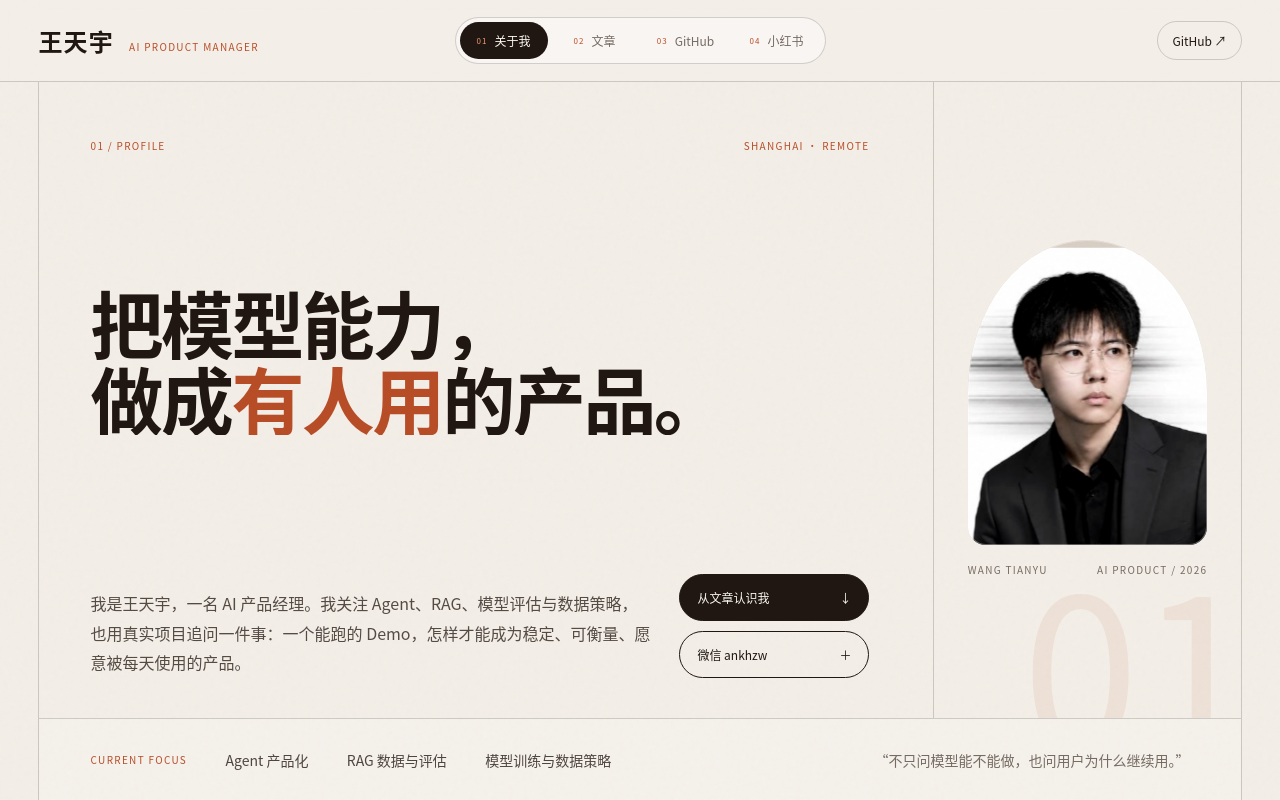
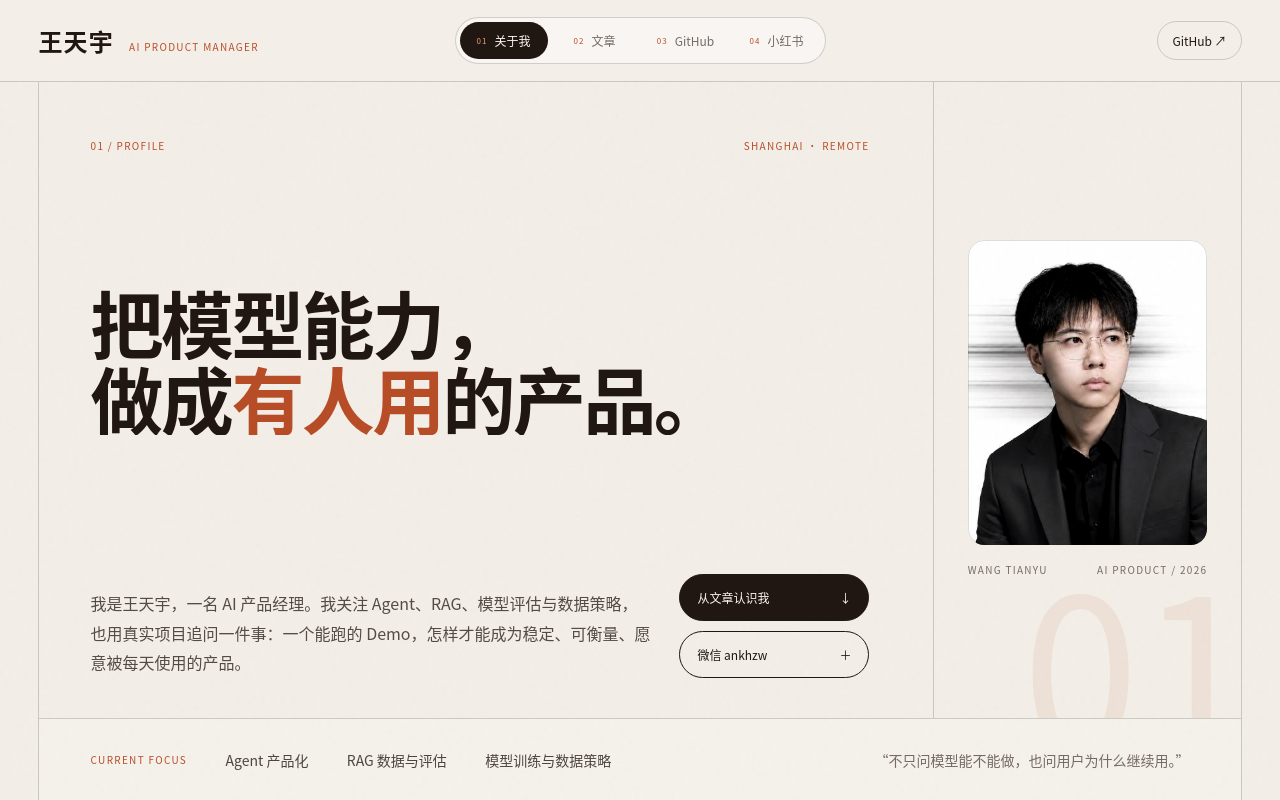
Before and after one commit to ankhzw1876/ankhzw1876.github.io, a plain HTML site: page index.html in a window 1280 px wide. Shown: the top 800 px of the page. Drawn offline with Linux system fonts and the light colour scheme; no server answers.

Commit message:
Restyle hero portrait as rounded card

```diff
--- a/index.html
+++ b/index.html
@@ -11,7 +11,7 @@
     <meta property="og:image" content="assets/portrait.jpg" />
     <title>王天宇｜AI 产品经理</title>
     <script>document.documentElement.classList.add('js');</script>
-    <link rel="stylesheet" href="site.css?v=2" />
+    <link rel="stylesheet" href="site.css?v=3" />
   </head>
   <body>
     <div class="scroll-progress" aria-hidden="true"><span></span></div>
@@ -206,6 +206,6 @@
       <a class="previous-edition" href="editorial-v3.html">查看上一版 ↗</a>
     </footer>
     <div class="copy-toast" role="status" aria-live="polite">微信号已复制</div>
-    <script src="site.js?v=2" defer></script>
+    <script src="site.js?v=3" defer></script>
   </body>
 </html>
--- a/site.css
+++ b/site.css
@@ -133,14 +133,13 @@ main { width: 100%; }
   display: flex; flex-direction: column; justify-content: center; border-left: 1px solid var(--rule); overflow: hidden;
 }
 .portrait-crop {
-  position: relative; aspect-ratio: 4/5.1; overflow: hidden; border-radius: 50% 50% 18px 18px; background: #d8cec4;
+  position: relative; aspect-ratio: 4/5.1; overflow: hidden; border-radius: 16px; background: #d8cec4;
 }
 .portrait-crop::after {
-  position: absolute; inset: 0; content: ""; border: 1px solid rgba(255,255,255,.35); border-radius: inherit; pointer-events: none;
+  position: absolute; inset: 0; content: ""; border: 1px solid rgba(32,23,18,.14); border-radius: inherit; pointer-events: none;
 }
 .portrait-crop img {
   width: 100%; height: 100%; object-fit: cover; filter: saturate(.72) contrast(1.05);
-  transform: scale(1.02); will-change: transform;
 }
 .portrait-frame figcaption { margin-top: 17px; display: flex; justify-content: space-between; color: var(--muted); }
 .portrait-index {
@@ -452,7 +451,7 @@ a.article-row:hover .row-arrow { transform: translate(3px,-3px); }
   .profile-actions { flex-direction: column; }
   .primary-link, .text-link { width: 100%; }
   .portrait-frame { padding: 22px 20px 28px; border-top: 1px solid var(--rule); border-left: 0; }
-  .portrait-crop { aspect-ratio: 1/1.12; border-radius: 48% 48% 14px 14px; }
+  .portrait-crop { aspect-ratio: 1/1.12; border-radius: 16px; }
   .portrait-frame figcaption { font-size: 8px; }
   .focus-line { min-height: 0; padding: 28px 20px; flex-wrap: wrap; gap: 12px 18px; font-size: 12px; }
   .focus-label { width: 100%; }
--- a/site.js
+++ b/site.js
@@ -1,7 +1,6 @@
 (() => {
   const reducedMotion = window.matchMedia('(prefers-reduced-motion: reduce)').matches;
   const progress = document.querySelector('.scroll-progress span');
-  const portrait = document.querySelector('.portrait-crop img');
   const heroTitle = document.querySelector('.hero-title');
   const navLinks = [...document.querySelectorAll('.chapter-nav a, .mobile-dock a')];
   const sections = [...document.querySelectorAll('[data-section]')];
@@ -50,14 +49,6 @@
     const ratio = scrollRange > 0 ? window.scrollY / scrollRange : 0;
     if (progress) progress.style.transform = `scaleX(${Math.min(Math.max(ratio, 0), 1)})`;
 
-    if (portrait && !reducedMotion && window.innerWidth > 760) {
-      const frame = portrait.closest('.portrait-frame');
-      const rect = frame.getBoundingClientRect();
-      if (rect.bottom > 0 && rect.top < window.innerHeight) {
-        const offset = Math.max(-14, Math.min(14, (window.innerHeight / 2 - rect.top) * 0.025));
-        portrait.style.transform = `scale(1.045) translateY(${offset}px)`;
-      }
-    }
     ticking = false;
   };
 
```
